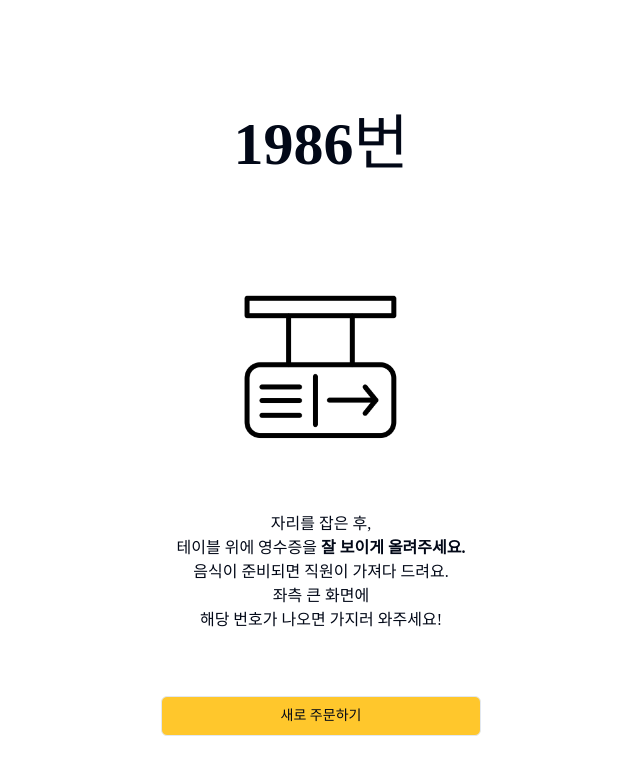
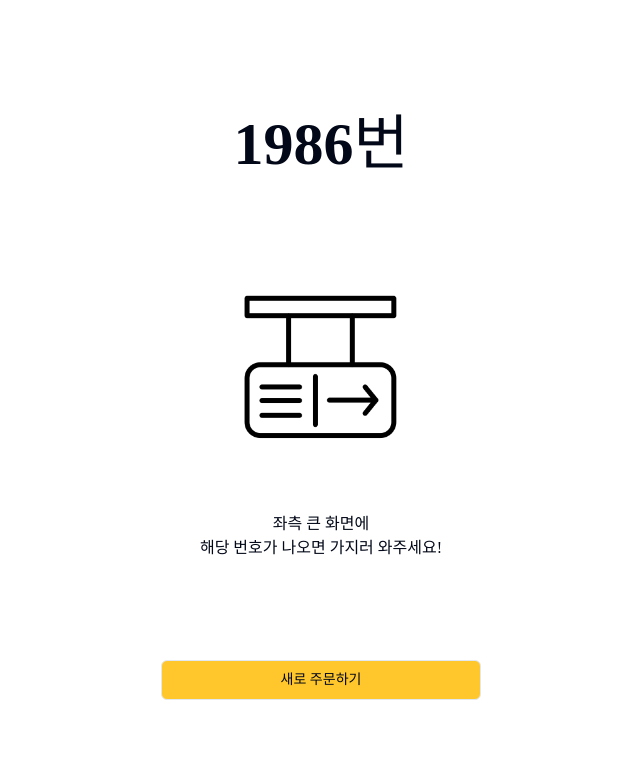
Before and after one commit to ktoo23/nowiki-test, a React (Vite) app: page /payment-result in a window 1280 px wide. Shown: the top 774 px of the page, without its empty margins (319-959 px from the left). Built offline with nearby package versions, Linux system fonts and the light colour scheme.

Commit message:
feat: payment result 조건부 랜더링 추가

```diff
--- a/src/feat/order.ts
+++ b/src/feat/order.ts
@@ -4,7 +4,7 @@ import { OrderInfo } from "../types/order.interface";
 const LOCAL_STORAGE_KEY = "orderInfo";
 
 // 로컬 스토리지에서 데이터 읽기
-const getOrderInfo = (): Partial<OrderInfo> => {
+export const getOrderInfo = (): Partial<OrderInfo> => {
   const storedData = localStorage.getItem(LOCAL_STORAGE_KEY);
   return storedData ? JSON.parse(storedData) : {};
 };
--- a/src/pages/PaymentResult.tsx
+++ b/src/pages/PaymentResult.tsx
@@ -1,9 +1,11 @@
 import { useNavigate } from "react-router-dom";
 import { Button } from "@/components/ui/button";
+import { getOrderInfo } from "@/feat/order";
 
 const PaymentResult = () => {
   const naviate = useNavigate();
   const resultNumber = Math.floor(Math.random() * 3000);
+  const isTableService = getOrderInfo()?.isTableService;
 
   const navigateToMain = () => {
     naviate("/");
@@ -20,7 +22,8 @@ const PaymentResult = () => {
         <div className="h-[50%] w-[60%] content-center">
           <div className="w-[100%] h-40 bg-center bg-no-repeat bg-contain bg-[url('@/assets/image/direction-board.png')]"></div>
         </div>
-        {/* 테이블 서비스 */}
+
+        {isTableService ? (
           <div className="flex flex-col">
             <div>자리를 잡은 후,</div>
             <div>
@@ -29,11 +32,13 @@ const PaymentResult = () => {
             </div>
             <div>음식이 준비되면 직원이 가져다 드려요.</div>
           </div>
-        {/* 직접 픽업 */}
+        ) : (
           <div className="flex flex-col">
             <div>좌측 큰 화면에</div>
             <div>해당 번호가 나오면 가지러 와주세요!</div>
           </div>
+        )}
+
         <Button
           variant="outline"
           className="w-[50%] h-10 mt-10 m-auto bg-mc_yellow"
```
Lines whose indentation alone changed are shown as unchanged.
